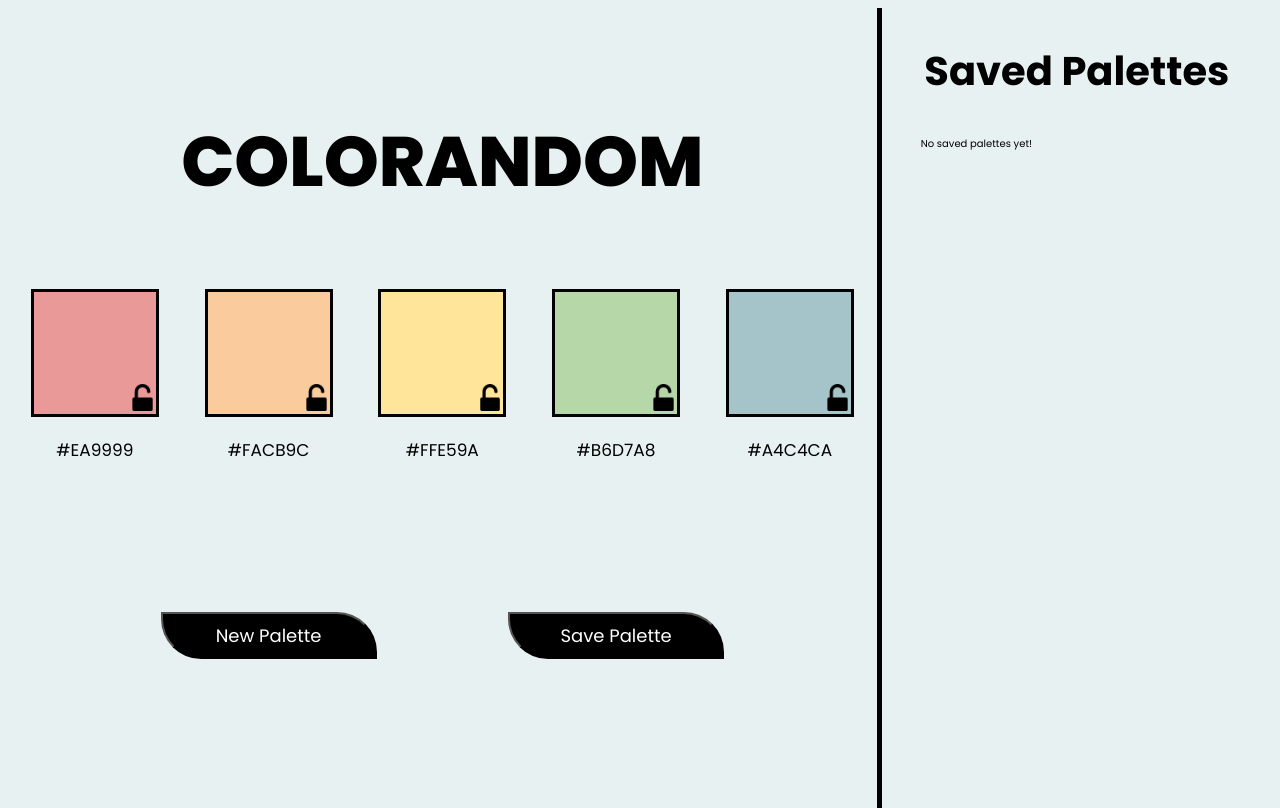
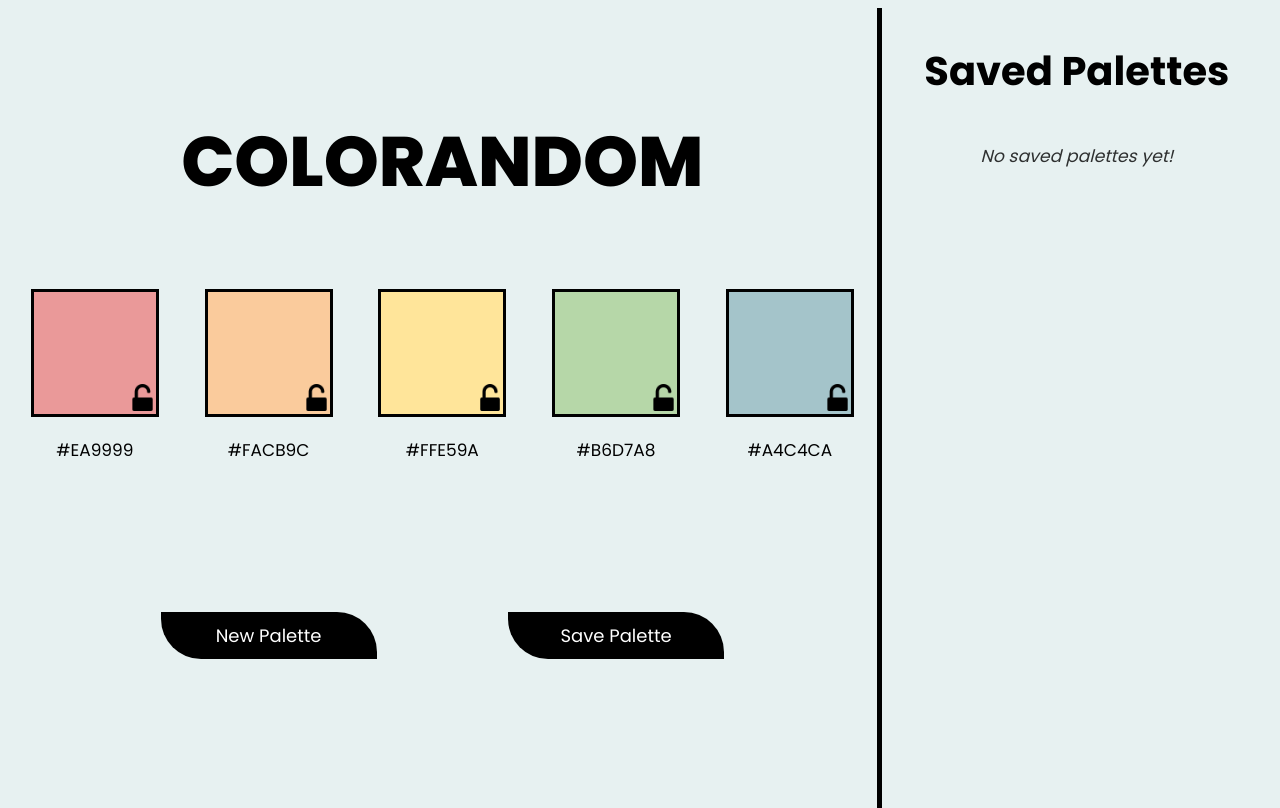
Before and after one commit to vsriqui/coloRandom, a plain HTML site: page index.html in a window 1280 px wide. Drawn offline with Linux system fonts and the light colour scheme.

Commit message:
feat: Add styles and message in saved palettes section

```diff
--- a/index.html
+++ b/index.html
@@ -69,7 +69,7 @@
   <section class="saved">
     <h2>Saved Palettes</h2>
     <div class="saved__palettes">
-      <p>No saved palettes yet!</p>
+      <p class="saved__message">No saved palettes yet!</p>
     </div>
   </section>
 </body>
--- a/main.js
+++ b/main.js
@@ -91,18 +91,11 @@ function flipLock(element) {
     }
 }
 
-// ** Helper Functions ** //
-
-function show(element) {
-    element.classList.remove('hidden');
-}
-
-function hide(element) {
-    element.classList.add('hidden');
-}
+// ** Saved Palettes ** //
 
 function displaySavedPalettes() {
     savedPalettes.push(currentColors);
+
     savedColors.innerHTML = '';
     for (var j = 0; j < savedPalettes.length; j++) {
         savedColors.innerHTML +=
@@ -114,4 +107,15 @@ function displaySavedPalettes() {
             <box class='saved__box' style='background-color: ${savedPalettes[j][4]}'></box>
         </box>`;
     }
+    changeDisplayColors();
 }
+
+// ** Helper Functions ** //
+
+function show(element) {
+    element.classList.remove('hidden');
+}
+
+function hide(element) {
+    element.classList.add('hidden');
+}
--- a/styles.css
+++ b/styles.css
@@ -109,6 +109,7 @@ h1 {
   font-family: 'Poppins', sans-serif;
   overflow: hidden;
   cursor: pointer;
+  border: 0;
 }
 
 .boxes__lockbox {
@@ -154,8 +155,15 @@ h2 {
   flex-direction: column;
   height: 100%;
   width: 80%;
+  align-items: center;
+}
 
+.saved__message {
+  font-size: 1.7324rem;
+  opacity: 80%;
+  font-style: italic;
 }
+
 .saved__boxes {
   width: 100%;
   height: 10%;
```
